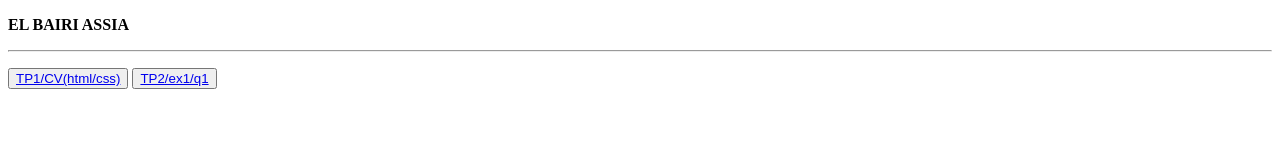
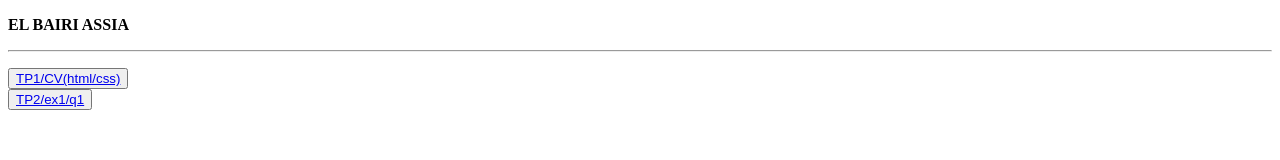
Before and after one commit to elbassia/assia.github, a plain HTML site: page index.html in a window 1280 px wide. Drawn offline with Linux system fonts and the light colour scheme.

Commit message:
Update index.html

```diff
--- a/index.html
+++ b/index.html
@@ -8,7 +8,7 @@
     <strong>EL BAIRI ASSIA </strong> </p>
     <hr>
     <p>
-    <button type="submit"><a href="cv.html">TP1/CV(html/css)</button></a>
+    <button type="submit"><a href="cv.html">TP1/CV(html/css)</button></a><br>
      <button type="submit"><a href="./tp2/ex1/rela.html">TP2/ex1/q1</button></a>
     </p>
 </body>
```
